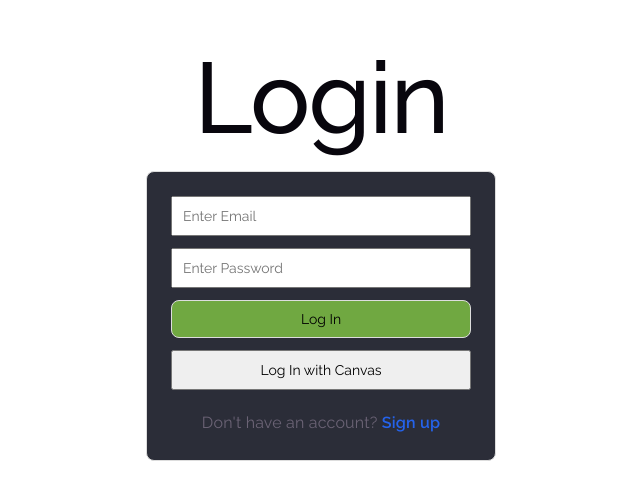
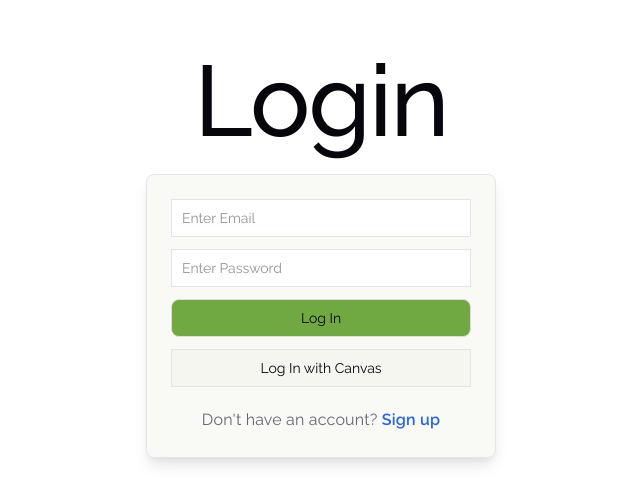
Before and after one commit to pub1icstaticvoid/inf124-sp26-g08, a React (Vite) app: page / in a window 1280 px wide. Shown: the part 143-646 px from the top of the page, without its empty margins (319-959 px from the left). Built offline with nearby package versions, Linux system fonts and the light colour scheme.

Commit message:
light and dark themes work

```diff
--- a/src/App.css
+++ b/src/App.css
@@ -26,7 +26,7 @@
   flex-direction: column;
   gap: 10px;
   padding: 10px;
-  background: var(--bg);
+  background-color: var(--bg);
   border-right: 1px solid var(--border);
 }
 
@@ -52,7 +52,7 @@
   display: flex;
   flex-direction: column;
   height: 100%;
-  background: var(--bg);
+  background-color: var(--bg);
 }
 
 .messages {
@@ -61,7 +61,7 @@
   padding: 10px;
   overflow-y: auto;
   height: 400px;
-  background: var(--bg);
+  background-color: var(--bg);
 }
 
 .input-area {
@@ -82,7 +82,7 @@
 }
 
 .chat-item:hover {
-  background: var(--accent-bg);
+  background-color: var(--accent-bg);
 }
 
 .message-bubble {
--- a/src/App.jsx
+++ b/src/App.jsx
@@ -29,6 +29,12 @@ function App({ onLogout }) {
   const [activeTab, setActiveTab] = useState("DMs");
   const [messageInput, setMessageInput] = useState("");
   const [messages, setMessages] = useState(placeholder_messages);
+
+  const [theme, setTheme] = useState("dark");
+
+  useEffect(() => {
+    document.documentElement.setAttribute("data-theme", theme);
+  }, [theme]);
 
   const messagesEndRef = useRef(null);
 
@@ -86,7 +92,7 @@ function App({ onLogout }) {
         {activeTab === "Profile" ? (
           <Profile />
         ) : activeTab === "Settings" ? (
-          <Settings />
+          <Settings theme={theme} setTheme={setTheme} />
         ) : (
           <>
             <header className='chat-header'>
--- a/src/LoginScreen.css
+++ b/src/LoginScreen.css
@@ -9,6 +9,8 @@ h1 {
 body {
   margin: 0;
   font-family: Arial, sans-serif;
+  color: var(--text);
+  background-color: var(--bg);
 }
 
 .login-page {
@@ -26,6 +28,7 @@ body {
   flex-direction: column;
   font-size: 100px;
   margin-bottom: 60px;
+  color: var(--text-h);
 }
 
 .login-box {
@@ -34,20 +37,25 @@ body {
   gap: 12px;
   width: 300px;
   padding: 24px;
-  background: #2b2d38;
-  border: 1px solid #ddd;
+  background: var(--social-bg);
+  border: 1px solid var(--border);
   border-radius: 8px;
+  box-shadow: var(--shadow);
 }
 
 .login-box h1 {
   margin: 0 0 20px 0;
   text-align: center;
+  font-family: var(--raleway);
+  color: var(--text-h);
 }
 
 .login-box input {
   font-family: var(--raleway);
   padding: 10px;
   font-size: 14px;
+  background: var(--bg);
+  color: var(--text-h);
 }
 
 .login-box button {
--- a/src/Settings.css
+++ b/src/Settings.css
@@ -15,7 +15,6 @@
     color: var(--text-h);
     text-transform: uppercase;
     font-size: 14px;
-    letter-spacing: 1px;
     margin-bottom: 20px;
     border-bottom: 1px solid var(--border);
     padding-bottom: 10px;
@@ -25,7 +24,6 @@
     display: flex;
     align-items: center;
     gap: 12px;
-    margin-bottom: 15px;
 }
 
 .setting-item label {
@@ -50,3 +48,13 @@
     height: 18px;
     cursor: pointer;
 }
+
+.setting-item select option {
+    background-color: var(--bg);
+    color: var(--text-h);
+    padding: 10px;
+}
+
+.setting-item select:hover {
+    border-color: var(--accent);
+}
--- a/src/Settings.jsx
+++ b/src/Settings.jsx
@@ -1,8 +1,7 @@
 import React, { useState } from "react";
 import './Settings.css';
 
-export default function Settings() {
-    const [theme, setTheme] = useState("dark");
+export default function Settings({ theme, setTheme }) {
     const [notifications, setNotifications] = useState({
         desktop: true,
         dms: true,
@@ -11,8 +10,13 @@ export default function Settings() {
     });
 
     function handleToggle(key) {
-        setNotifications(prev => ({ ...prev, [key]: !prev[key] }));
-    };
+        setNotifications(prev => {
+            const newState = { ...prev };
+            const currentValue = newState[key];
+            newState[key] = !currentValue;
+            return newState;
+        });
+    }
 
     return (
         <div className="settings-container">
@@ -23,8 +27,8 @@ export default function Settings() {
                 <div className="setting-item">
                     <label>Theme</label>
                     <select value={theme} onChange={(e) => setTheme(e.target.value)}>
-                        <option value="light">Light Mode</option>
-                        <option value="dark">Dark Mode</option>
+                        <option value="light">Light</option>
+                        <option value="dark">Dark</option>
                     </select>
                 </div>
             </section>
--- a/src/index.css
+++ b/src/index.css
@@ -34,8 +34,7 @@
   }
 }
 
-@media (prefers-color-scheme: dark) {
-  :root {
+[data-theme="dark"] {
   --text: #9ca3af;
   --text-h: #f3f4f6;
   --bg: #16171d;
@@ -49,14 +48,14 @@
     rgba(0, 0, 0, 0.4) 0 10px 15px -3px, rgba(0, 0, 0, 0.25) 0 4px 6px -2px;
 }
 
-  #social .button-icon {
+[data-theme="dark"] #social .button-icon {
   filter: invert(1) brightness(2);
-  }
 }
 
 body {
   margin: 0;
 }
+
 
 #root {
   width: 100%;
@@ -109,3 +108,15 @@ code {
   padding: 4px 8px;
   background: var(--code-bg);
 }
+
+input, select, button {
+  background-color: var(--social-bg);
+  color: var(--text-h);
+  border: 1px solid var(--border);
+  outline: none;
+}
+
+::placeholder {
+  color: var(--text);
+  opacity: 0.7;
+}
```
Lines whose indentation alone changed are shown as unchanged.
